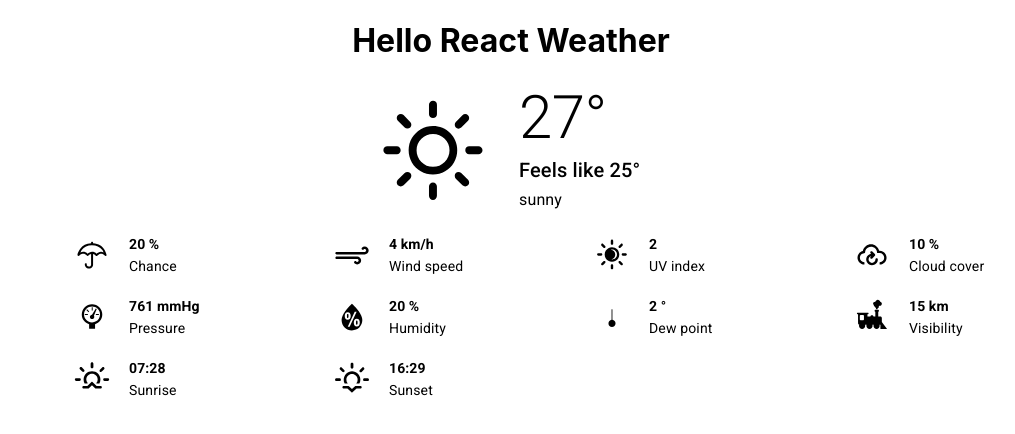
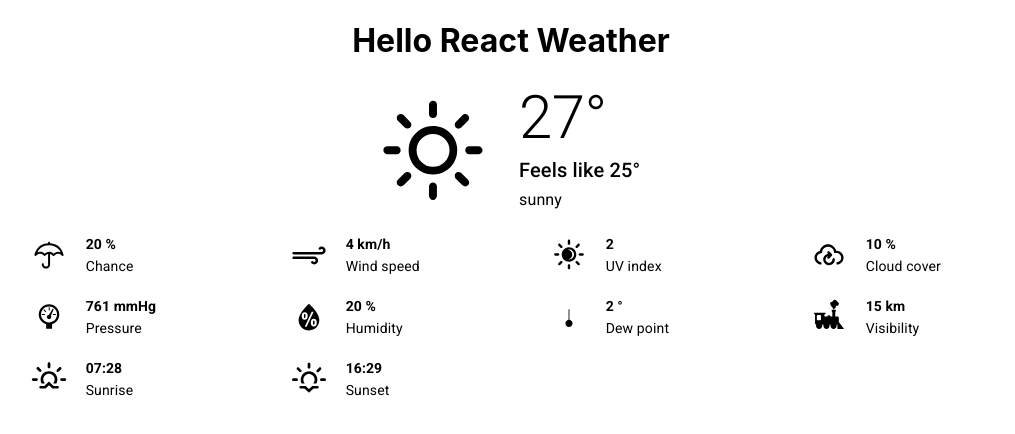
Before and after one commit to mihai-sarmaru/react-weather, a React (Create React App) app: page / in a window 1280 px wide. Shown: the top 434 px of the page, without its empty margins (129-1144 px from the left). Built offline with nearby package versions, Linux system fonts and the light colour scheme; no server answers.

Commit message:
Better align DetailItem icons

```diff
--- a/src/components/DetailWeather/DetailItem/DetailItem.tsx
+++ b/src/components/DetailWeather/DetailItem/DetailItem.tsx
@@ -72,12 +72,12 @@ const DetailItem: React.FC<DetailItemProps> = (props) => {
 
     return(
         <Grid container spacing={2}>
-            <Grid item xs={6}>
+            <Grid item xs={4}>
                 <div style={{textAlign: 'right'}}>
                     {itemIcon}
                 </div>
             </Grid>
-            <Grid item xs={6}>
+            <Grid item xs={8}>
                 <div style={{textAlign: 'left'}}>
                     <Typography variant='subtitle2'><strong>{itemValue}</strong></Typography>
                     <Typography variant='body2'>{itemDescription}</Typography>
```
